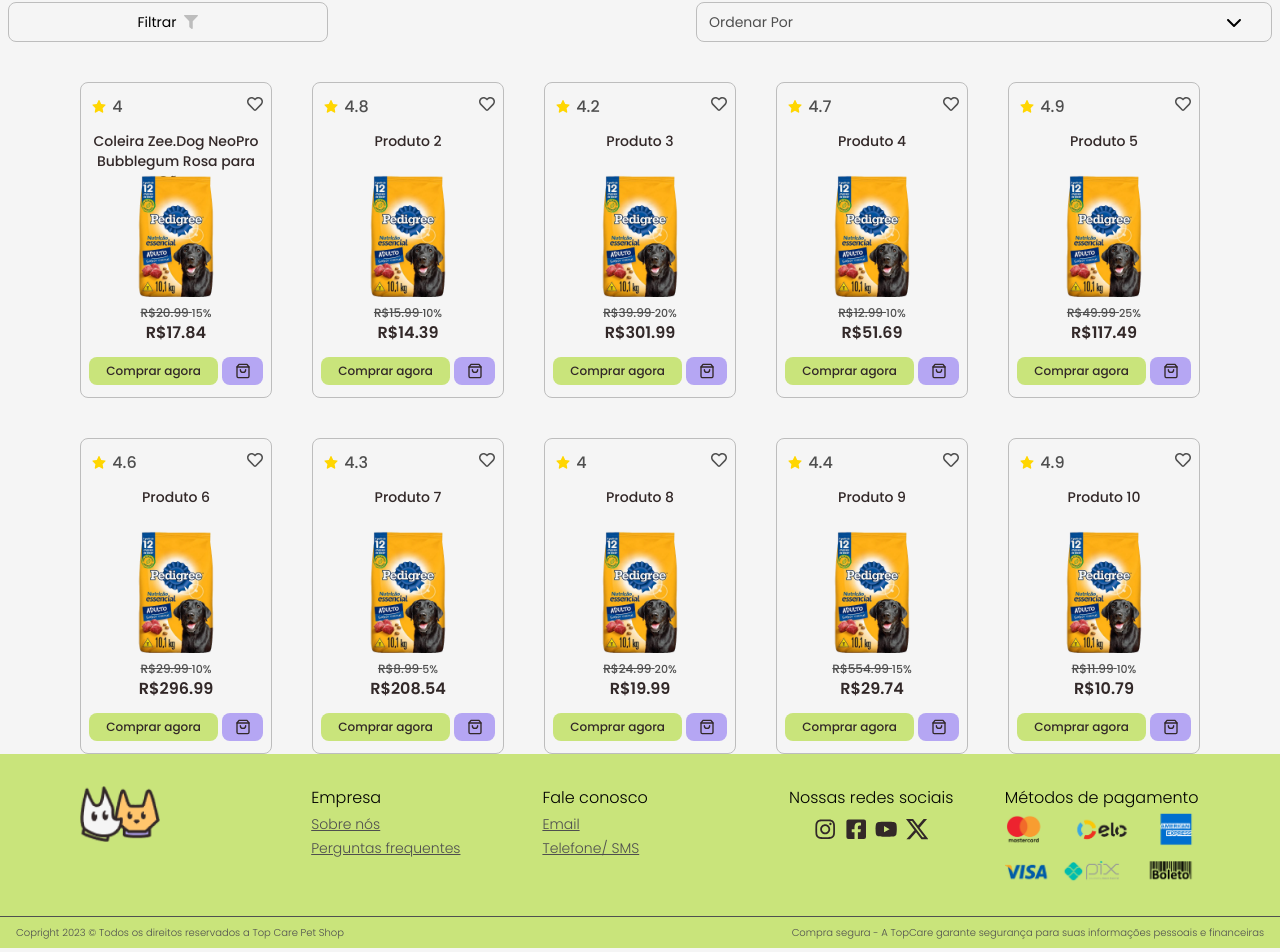
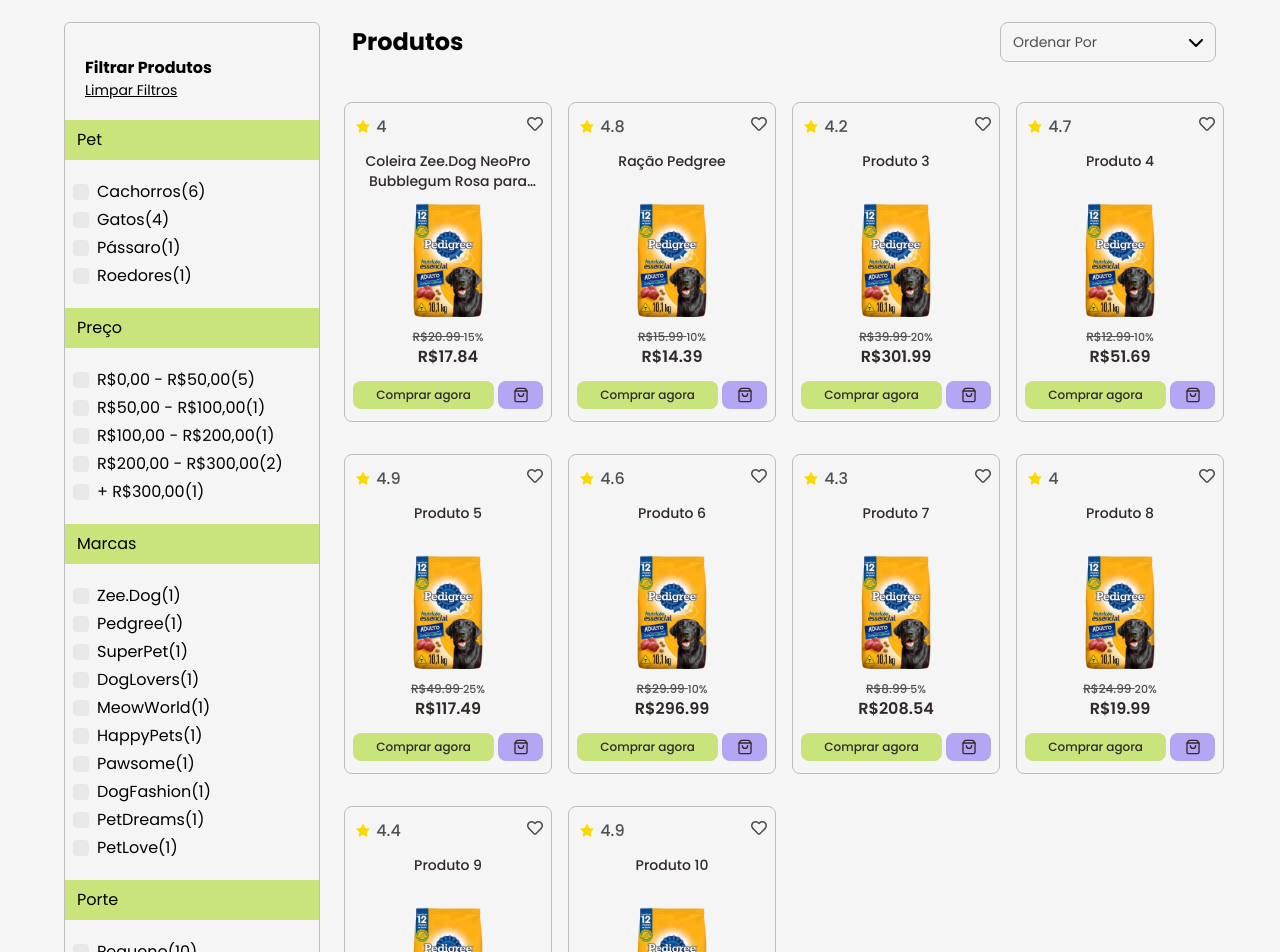
Before and after one commit to Projeto-Top-Care/Top-Care-Front-End, a Next.js app: page /produtos in a window 1280 px wide. Shown: the part 131-1083 px from the top of the page. Built offline with nearby package versions, Linux system fonts and the light colour scheme; a web font is replaced by a local one.

Commit message:
Não finalizei hoje, tentarei amanhã

```diff
--- a/src/app/(deslogado)/produtos/page.tsx
+++ b/src/app/(deslogado)/produtos/page.tsx
@@ -1,44 +1,66 @@
   'use client'
   import CardProduto from '@/components/CardProduto/CardProduto'
   import produtos from '@/banco/produtos.json'
-import React, { useEffect, useState } from 'react'
+  import React, { useEffect, useRef, useState } from 'react'
   import { FaFilter } from "react-icons/fa";
   import FiltroGrande from '@/components/Filtro/FiltroGrande'
   import { ProdutoCompleto } from '@/types/produto'
   import Select from '@/components/Select/Select';
+import { useSearchParams } from 'next/navigation';
 
-export default function Produtos() {
+  interface InterfaceProdutos {
+    searchParams?: { q: string }
+  }
+
+  export default function Produtos({ searchParams }: InterfaceProdutos) {
+    const query = searchParams?.q;
     const [produtosMostrados, setProdutosMostrados] = useState<ProdutoCompleto[]>(produtos)
     const [filtroOpen, setFiltroOpen] = useState<boolean>(false)
     const [animation, setAnimation] = useState<boolean>(false)
     const [escolha, setEscolha] = useState<string>('');
 
+    const filtrarPorQuery = () =>{
+      if(query){
+        const produtosFiltrados = [...produtos].filter((produto)=>{
+          return produto.nomeProduto
+          .toLowerCase()
+            .normalize('NFD')
+              .replace(/[\u0300-\u036f]/g, "")
+                .includes(
+                        query
+                          .toLowerCase()
+                            .normalize('NFD')
+                              .replace(/[\u0300-\u036f]/g, "")
+                                )
+        })
+        setProdutosMostrados(produtosFiltrados)
+      }
+    }
+    useEffect(()=>{
+      filtrarPorQuery()
+    },[query])
+
     useEffect(() => {
       if (escolha == 'A a Z') {
-      console.log("passou 1");
-      const teste = produtosMostrados.sort(function odenar(a, b){
+        const teste = [...produtosMostrados].sort(function odenar(a, b) {
           return (a.nomeProduto > b.nomeProduto ? 1 : -1)
         })
         setProdutosMostrados(teste);
       } else if (escolha == "Mais Populares") {
-      console.log("passou 2");
-      const teste = produtosMostrados.sort(function ordenarPopulares(a: ProdutoCompleto, b: ProdutoCompleto) {
+        const teste = [...produtosMostrados].sort(function ordenarPopulares(a, b) {
           return b.quantidadeVendas - a.quantidadeVendas
         })
         setProdutosMostrados(teste);
       } else if (escolha == 'Menor Preço') {
-      console.log("passou 3");
-      setProdutosMostrados(produtosMostrados.sort(function ordenar(a, b) {
+        setProdutosMostrados([...produtosMostrados].sort(function ordenar(a, b) {
           return a.precoNovo - b.precoNovo
         }))
       } else if (escolha == "Maior Preço") {
-      console.log("passou 4");
-      setProdutosMostrados(produtosMostrados.sort(function ordenar(a, b) {
+        setProdutosMostrados([...produtosMostrados].sort(function ordenar(a, b) {
           return b.precoNovo - a.precoNovo
         }))
-    } else if(escolha == "Mais bem Avaliados") {
-      console.log("passou 5");
-      setProdutosMostrados(produtosMostrados.sort(function ordenar(a, b) {
+      } else if (escolha == "Mais bem Avaliados") {
+        setProdutosMostrados([...produtosMostrados].sort(function ordenar(a, b) {
           return b.notaDeAvaliacao - a.notaDeAvaliacao
         }))
       }
@@ -65,7 +87,7 @@ export default function Produtos() {
     }
 
     return (
-    <main>
+      <main className='w-full'>
         <section className='flex items-start'>
           {
             filtroOpen && (
@@ -75,20 +97,28 @@ export default function Produtos() {
             )
           }
         </section>
-      <section className='mt-5'>
-        <div className='w-full flex justify-between'>
-          <div className='flex flex-row gap-2 items-center justify-center border w-[25%] p-1 rounded-lg border-cinza ml-2 font-poppins text-sm' onClick={() => setFiltroOpen(true)}>
+        <div className='md:flex md:flex-row mt-5 md:mt-10 md:w-[90%] md:m-auto'>
+          <div className='hidden md:!flex w-[25%]'>
+            <FiltroGrande produtos={produtosMostrados} />
+          </div>
+          <section className='w-full md:w-[75%]'>
+            <div className='w-full flex items-center flex-col-reverse md:flex-row justify-between'>
+              <p className='font-poppins text-lg font-bold mt-5 md:mt-0 md:text-2xl'>{query ? `Resultados para "${query}"` : "Produtos"}</p>
+              <div className='w-full md:w-[25%] flex justify-between'>
+                <div className='flex flex-row gap-2 items-center justify-center border w-[25%] p-1 rounded-lg border-cinza ml-2 font-poppins text-sm md:hidden' onClick={() => setFiltroOpen(true)}>
                   <p>Filtrar</p>
                   <FaFilter style={{ color: "#BDBDBD", }} />
                 </div>
-          <div className='w-[45%] mr-2'>
+                <div className='w-[50%] md:w-full mr-2 md:mr-0'>
                   <Select options={['A a Z', 'Mais Populares', 'Menor Preço', 'Maior Preço', 'Mais bem Avaliados']} opcaoSelecionada={setEscolha} label={'Ordenar Por'} />
                 </div>
               </div>
-        <div className='flex flex-row flex-wrap justify-center gap-10 mt-10'>
+            </div>
+            <div className='grid grid-cols-1 md:grid-cols-2 lg:grid-cols-4 gap-8 place-items-center mt-5 md:mt-10'>
               {mostrarProdutos()}
             </div>
           </section>
+        </div>
       </main>
     )
   }
--- a/src/banco/produtos.json
+++ b/src/banco/produtos.json
@@ -42,15 +42,15 @@
   },
   {
     "id": 2,
-    "nomeProduto": "Produto 2",
+    "nomeProduto": "Ração Pedgree",
     "notaDeAvaliacao": 4.8,
     "imagemProduto": ["../assets/produtos/racao.png", "../assets/produtos/racao1.png"],
     "precoAntigoDoProduto": 15.99,
     "desconto": "10%",
     "precoNovo": 14.39,
-    "marca": "PetLove",
+    "marca": "Pedgree",
     "precoAssinantes": 12.99,
-    "tamanho": ["Único"],
+    "tamanho": ["1kg", "5kg"],
     "disponivel": true,
     "codigo": 10031110007718,
     "estoque": 12,
--- a/src/components/BarraPesquisa/BarraPesquisa.tsx
+++ b/src/components/BarraPesquisa/BarraPesquisa.tsx
@@ -1,17 +1,42 @@
+import { buscarTodos } from "@/server/produtos/action";
+import { useRouter } from "next/navigation";
+import { useState } from "react";
 import { FaSearch } from "react-icons/fa";
 
 interface IBarraPesquisa {
     placeholder: string,
 }
 
-export default function BarraPesquisa({placeholder}: IBarraPesquisa){
-    return(
-        <div className=" bg-branco flex w-full rounded-lg h-8">
+export default function BarraPesquisa({ placeholder }: IBarraPesquisa) {
+    const router = useRouter()
+    const [query, setQuery] = useState<string>('')
+
+    const pesquisas = () =>{
+
+    }
+
+    const enter = (e: React.KeyboardEvent<HTMLInputElement>) => {
+        if (e.key == 'Enter') {
+            if (query != '') {
+                router.push('/produtos?q=' + query)
+            }
+        }
+    }
+    const enviarQuery = () => {
+        if (query != '') {
+            router.push('/produtos?q=' + query)
+        }
+    }
+    return (
+        <div className="relative bg-branco flex items-center w-full rounded-lg h-8">
             <div className="size-[2rem] flex items-center justify-center">
-                <button><FaSearch style={{color: "#322828"}}/></button>
+                <button><FaSearch style={{ color: "#322828" }} onClick={() => enviarQuery()} /></button>
             </div>
-            <div className="w-full flex items-center justify-start">
-                <input type="text" className="focus:outline-0 w-full rounded placeholder:text-cinza-escuro font-poppins bg-branco" placeholder={placeholder}/>
+            <div className="w-full peer flex flex-col items-center justify-start">
+                <input type="text" id="search" className="peer focus:outline-0 w-full rounded placeholder:text-cinza-escuro font-poppins bg-branco" placeholder={placeholder} onChange={(e) => setQuery(e.target.value)} onKeyDown={(e) => enter(e)} />
+                <div className="peer-focus:!flex hidden h-16 border border-cinza bg-branco top-0 left-0 w-full absolute z-50 mt-9 rounded-lg">
+                    a
+                </div>
             </div>
         </div>
     )
--- a/src/components/CardProduto/CardProduto.tsx
+++ b/src/components/CardProduto/CardProduto.tsx
@@ -25,7 +25,7 @@ const CardProduto = ({ id, nomeProduto, notaDeAvaliacao, imagemProduto, precoAnt
     }
 
     return (
-        <div className='flex flex-col gap-3 border-cinza border-[1px] rounded-lg w-48 font-poppins px-2 py-3 '>
+        <div className='flex flex-col gap-3 border-cinza border-[1px] rounded-lg w-52 font-poppins px-2 py-3 '>
             <div className='flex flex-row justify-between items-center' >
                 <div className='flex flex-row gap-[0.2rem] items-center justify-center'>
                     <AiFillStar style={{ color: "#FFD601", }} className="w-5" />
@@ -42,8 +42,8 @@ const CardProduto = ({ id, nomeProduto, notaDeAvaliacao, imagemProduto, precoAnt
 
             <div className='flex flex-col items-center cursor-pointer' onClick={() => push(`/produtos/${nomeProduto}?id=${id}`)}>
                 <div className="items-center justify-center flex flex-col-reverse md:flex-col">
-                    <p className='text-xs md:text-sm h-9 font-medium text-preto text-center'>{nomeProduto}</p>
-                    <img src={imagemProduto[0]} className='w-[70%] py-2' />
+                    <p className='text-xs md:text-sm h-10 font-medium text-preto text-center overflow-hidden line-clamp-2'>{nomeProduto}</p>
+                    <img src={imagemProduto[0]} className='w-[60%] my-3' />
                 </div>
                 <h5 className='text-xs font-medium text-cinza-escuro'><span className='line-through'>R${precoAntigoDoProduto} </span><span className='text-[11px]'>{desconto}</span></h5>
                 <h5 className='sm:text-base text-sm font-semibold text-preto'>R${precoNovo}</h5>
--- a/src/components/Filtro/FiltroGrande.tsx
+++ b/src/components/Filtro/FiltroGrande.tsx
@@ -7,13 +7,13 @@ import { filtrarAnimais, filtrarMarcas, filtrarPorte, filtrarPrecos, filtrarTama
 
 interface FiltroGrande {
     produtos: ProdutoCompleto[]
-    close: Dispatch<SetStateAction<boolean>>
+    close?: Dispatch<SetStateAction<boolean>>
 }
 
 export default function FiltroGrande({ produtos, close }: FiltroGrande) {
     return (
-        <div className='w-72 bg-branco border-r border-y border-cinza rounded-e-md pb-5'>
-            <div className='flex justify-end py-1 pr-1'><img src="../assets/Sair.svg" alt="" className='w-[10%]' onClick={()=>close(false)}/></div>
+        <div className='w-64 bg-branco border-r border-y md:border-l md:rounded-md border-cinza rounded-e-md pb-5'>
+            <div className='flex justify-end py-1 pr-1 md:invisible'><img src="../assets/Sair.svg" alt="" className='w-[10%]' onClick={()=>close!(false)}/></div>
             <div className='font-poppins ml-5'>
                 <h1 className='font-bold'>Filtrar Produtos</h1>
                 <p className='underline text-sm'>Limpar Filtros</p>
--- a/src/server/filtros/action.ts
+++ b/src/server/filtros/action.ts
@@ -42,7 +42,9 @@ export const filtrarPrecos = (produtos: ProdutoCompleto[]) => {
         return quantidade;
     })
     return arrayPrecosString.map((preco, i)=>{
-        return preco + `(${quantidades[i]})`
+        return (quantidades[i] > 0 ? preco + `(${quantidades[i]})`: '')
+    }).filter((filtro)=>{
+        return filtro != ''
     })
 }
 
@@ -86,7 +88,9 @@ export const filtrarPorte = (produtos: ProdutoCompleto[]) =>{
     })
 
     return portesPadrao.map((porte, i)=>{
-        return porte + `(${quantidades[i]})`
+        return (quantidades[i] > 0 ? porte + `(${quantidades[i]})` : '')
+    }).filter((filtrado)=>{
+        return filtrado != ''
     })
 }
 export const filtrarTamanhos = (produtos: ProdutoCompleto[]) =>{
@@ -105,7 +109,9 @@ export const filtrarTamanhos = (produtos: ProdutoCompleto[]) =>{
         return quantidade!;
     })
     return tamanhoPadrao.map((tamanho, i)=>{
-        return tamanho + `(${quantidades[i]})`
+        return (quantidades[i] > 0 ? tamanho + `(${quantidades[i]})` : '')
+    }).filter((filtrado)=>{
+        return filtrado != ''
     })
 
 }
```
Lines whose indentation alone changed are shown as unchanged.
